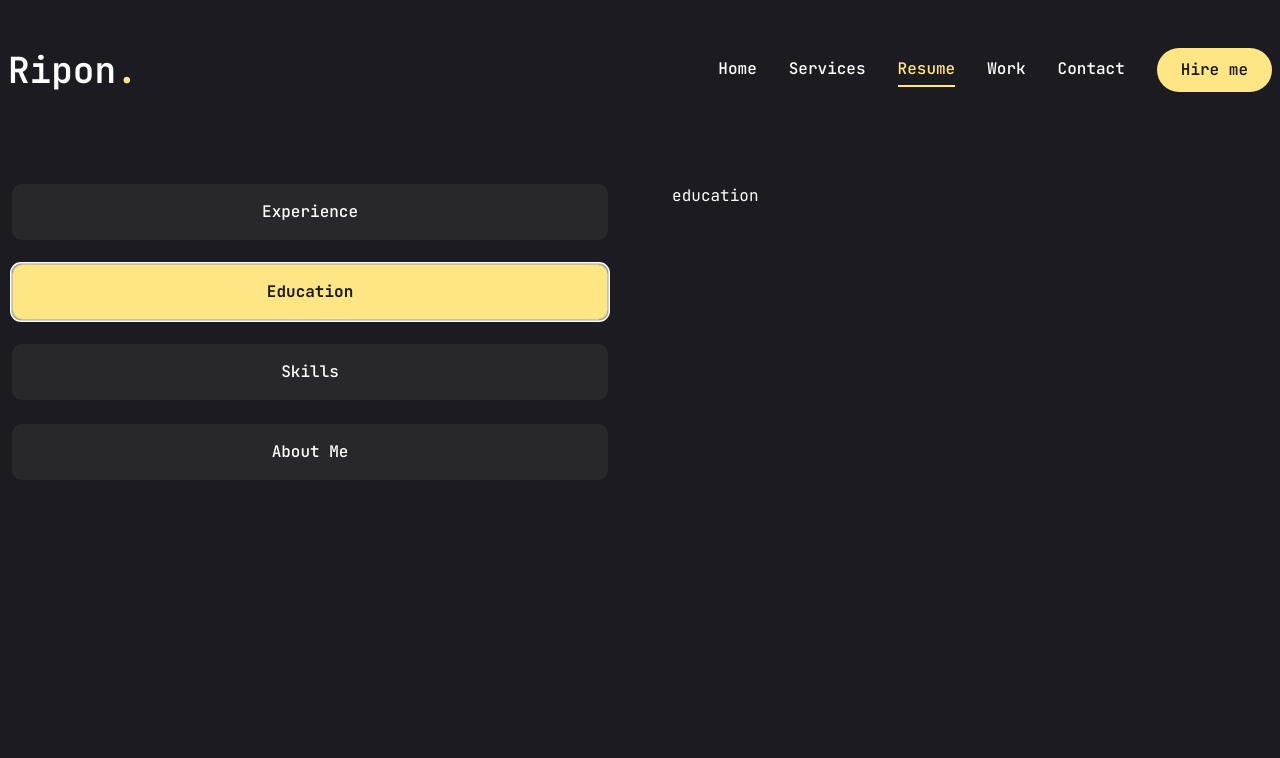
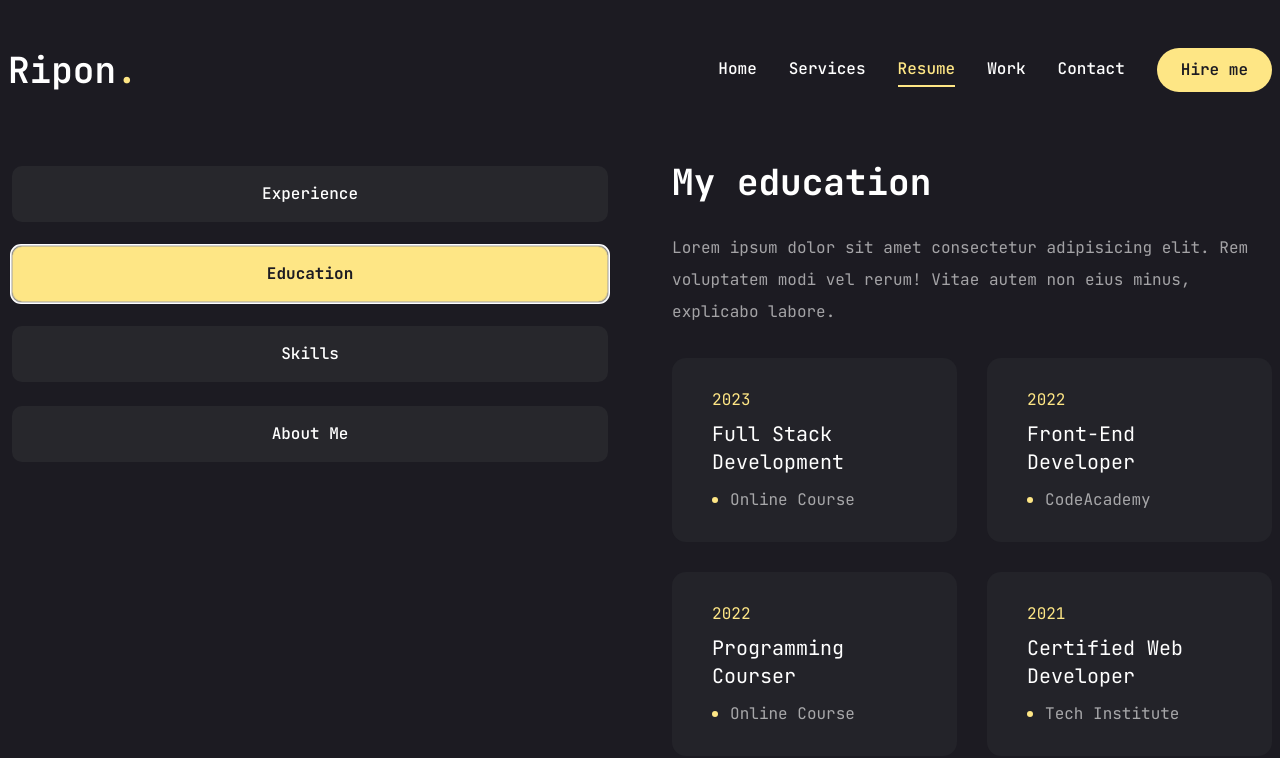
Before and after one commit to riponmondalbd/portfolio2.0, a Next.js app: page /resume in a window 1280 px wide. Both pictures are taken after a click on the tab "Education". Shown: the top 758 px of the page. Built offline with nearby package versions, Linux system fonts and the light colour scheme.

Commit message:
make educations section

```diff
--- a/src/app/resume/page.tsx
+++ b/src/app/resume/page.tsx
@@ -12,6 +12,7 @@
 import { SiNextdotjs, SiTailwindcss } from "react-icons/si";
 
 import { getYearDifferenceFromDate } from "@/components/Home/Stats/YearCalculation/YearCalculation";
+import { EducationData } from "@/components/Resume/EducationData/EducationData";
 import { ExperienceData } from "@/components/Resume/ExperienceData/ExperienceData";
 import { ScrollArea } from "@/components/ui/scroll-area";
 import { Tabs, TabsContent, TabsList, TabsTrigger } from "@/components/ui/tabs";
@@ -158,9 +159,39 @@
                 </ScrollArea>
               </div>
             </TabsContent>
+
             {/* education */}
             <TabsContent value="education" className="w-full">
-              education
+              <div className="flex flex-col gap-[30px] text-center xl:text-left">
+                <h3 className="text-4xl font-bold">{EducationData.title}</h3>
+                <p className="max-w-[600px] text-white/60 mx-auto xl:mx-0">
+                  {EducationData.description}
+                </p>
+                <ScrollArea className="h-[400px]">
+                  <ul className="grid grid-cols-1 lg:grid-cols-2 gap-[30px]">
+                    {EducationData.items.map((item, index) => {
+                      return (
+                        <li
+                          key={index}
+                          className="bg-[#232329] h-[184px] py-6 px-10 rounded-xl flex flex-col justify-center items-center lg:items-start gap-1"
+                        >
+                          <span className="text-amber-200">
+                            {item.duration}
+                          </span>
+                          <h3 className="text-xl max-w-[260px] min-h-[60px] text-center lg:text-left">
+                            {item.degree}
+                          </h3>
+                          <div className="flex items-center gap-3">
+                            {/* make dot */}
+                            <span className="w-[6px] h-[6px] rounded-full bg-amber-200"></span>
+                            <p className="text-white/60">{item.institution}</p>
+                          </div>
+                        </li>
+                      );
+                    })}
+                  </ul>
+                </ScrollArea>
+              </div>
             </TabsContent>
             {/* skills */}
             <TabsContent value="skills" className="w-full">
```
